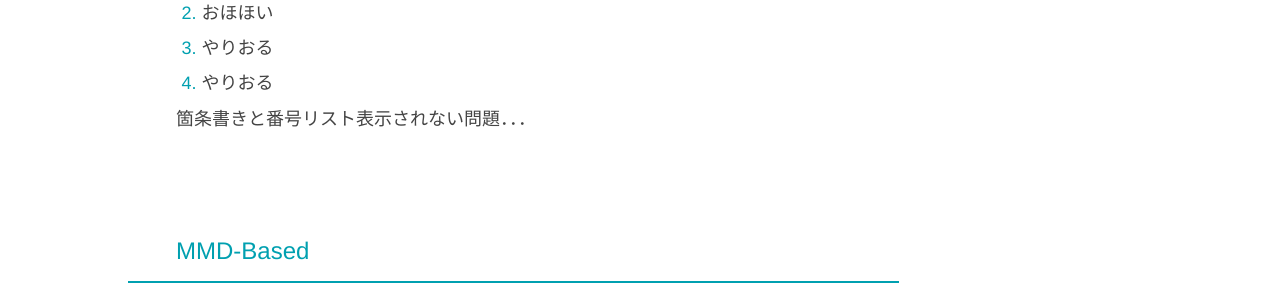
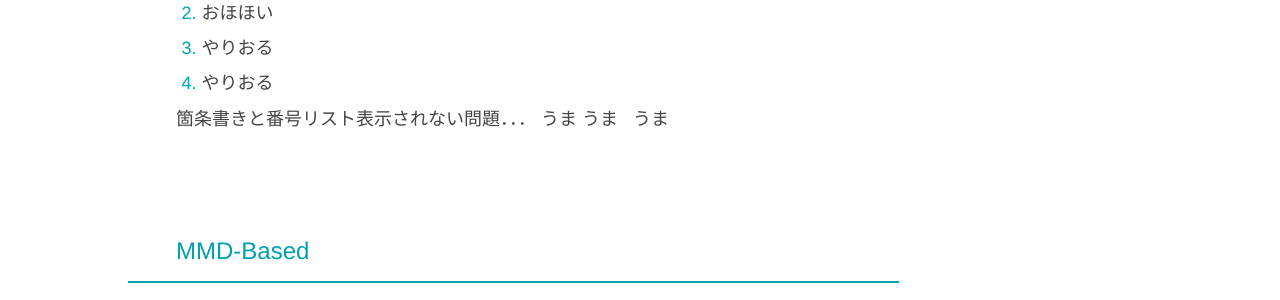
Before and after one commit to salty-vanilla/page_test, a Jekyll site: the page built from _posts/2018-05-03-WAE.md, in a window 1280 px wide. Shown: the part 454-754 px from the top of the page. Built offline with Jekyll 4.4.1, drawn with Linux system fonts in a browser that asks for light colours.

Commit message:
Update 2018-05-03-WAE.md

```diff
--- a/_posts/2018-05-03-WAE.md
+++ b/_posts/2018-05-03-WAE.md
@@ -14,7 +14,9 @@ title: Wasserstein AutoEncoder foooooo
 4. やりおる
 
 箇条書きと番号リスト表示されない問題．．．
-
+うま
+うま
+うま
 ## MMD-Based
 ### IMQ
 ## GAN-Based
```
